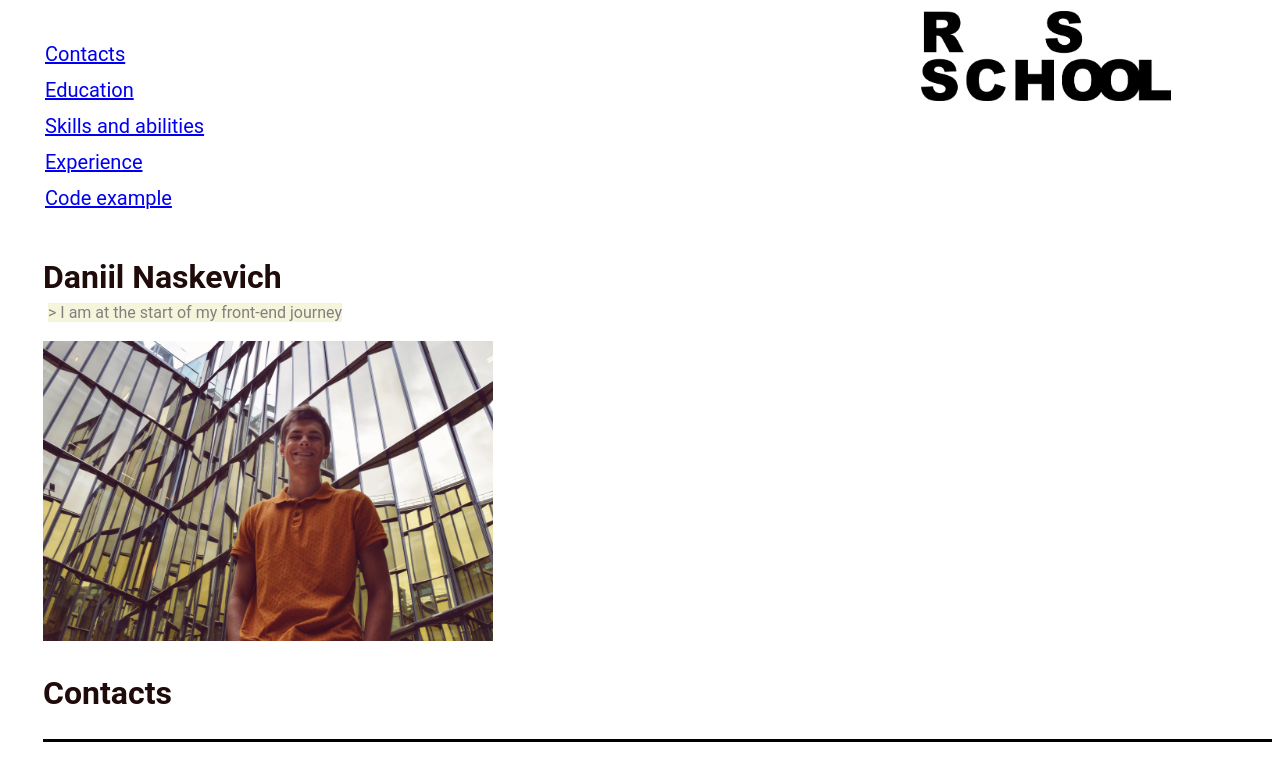
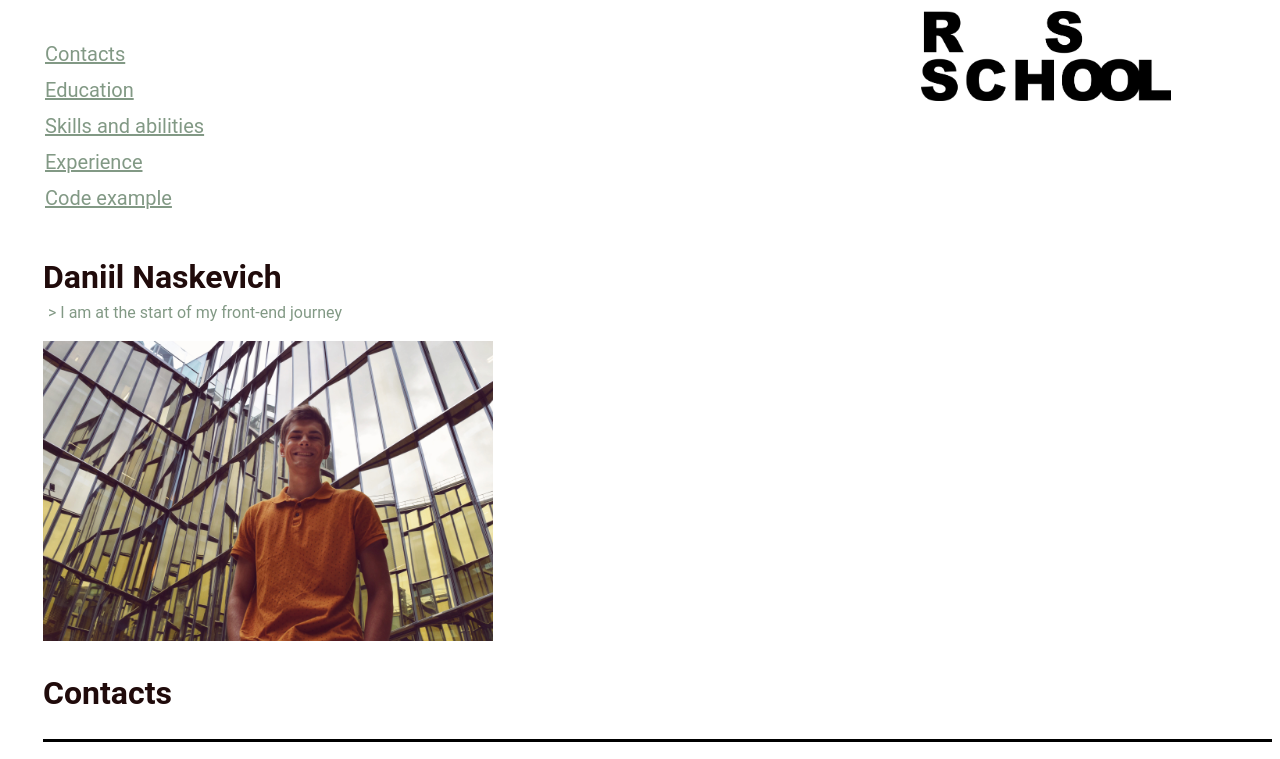
Before and after one commit to iDonuk/rsschool-cv, a plain HTML site: page index.html in a window 1280 px wide. Shown: the top 759 px of the page. Drawn offline with Linux system fonts and the light colour scheme.

Commit message:
feat: add nav-link class

```diff
--- a/style.css
+++ b/style.css
@@ -5,7 +5,14 @@
 	background-size: 250px;
 	padding:0;
 	margin:0;
-	<!-- position: fixed;>
+}
+
+.nav-link {
+	font-size: 20px;
+	text-decoration: none;
+  	color: #829985;
+  	transition: color 0.5s;
+	text-decoration: underline;
 }
 
 .body {
@@ -36,8 +43,7 @@
 
 .quote {
 	font-size: 16px;
-	color: gray;
-	background-color: beige;
+	color: #829985;
 	display: inline;
 	margin-top: 15px;
 }
```
